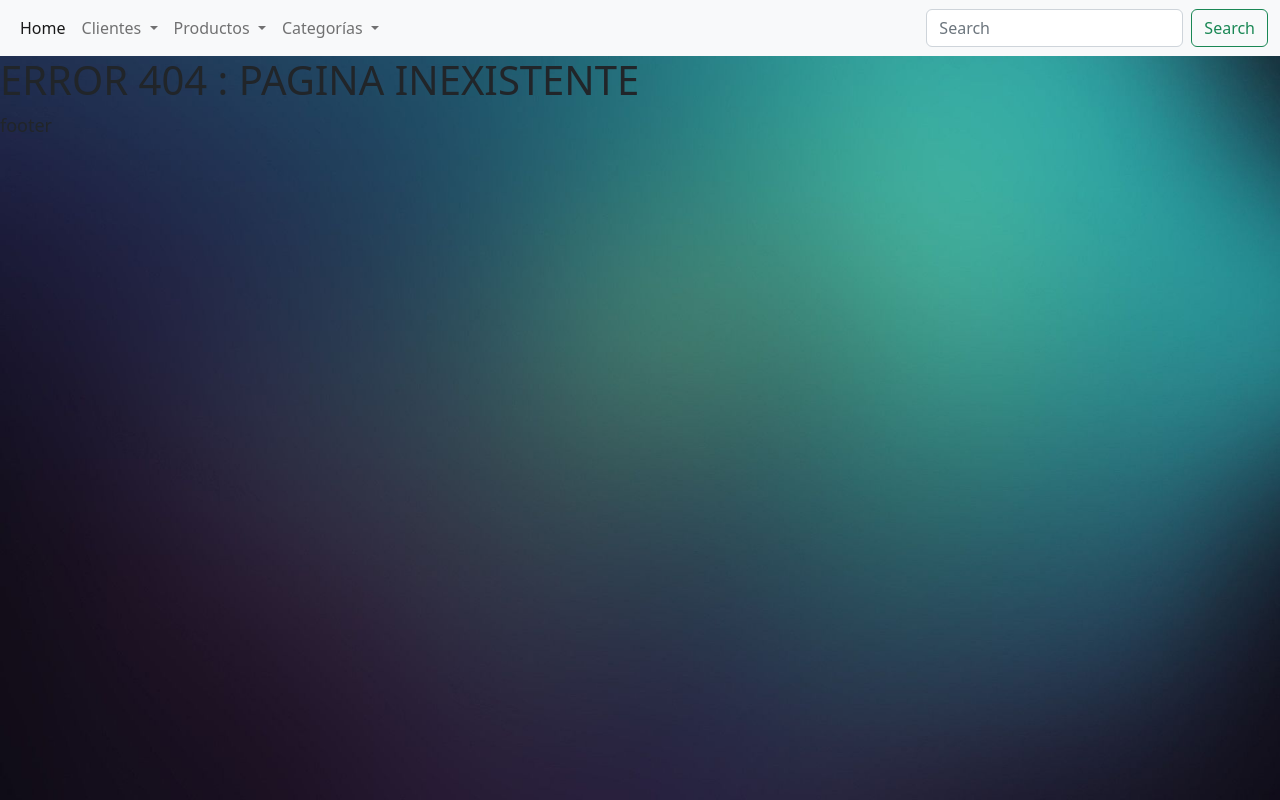
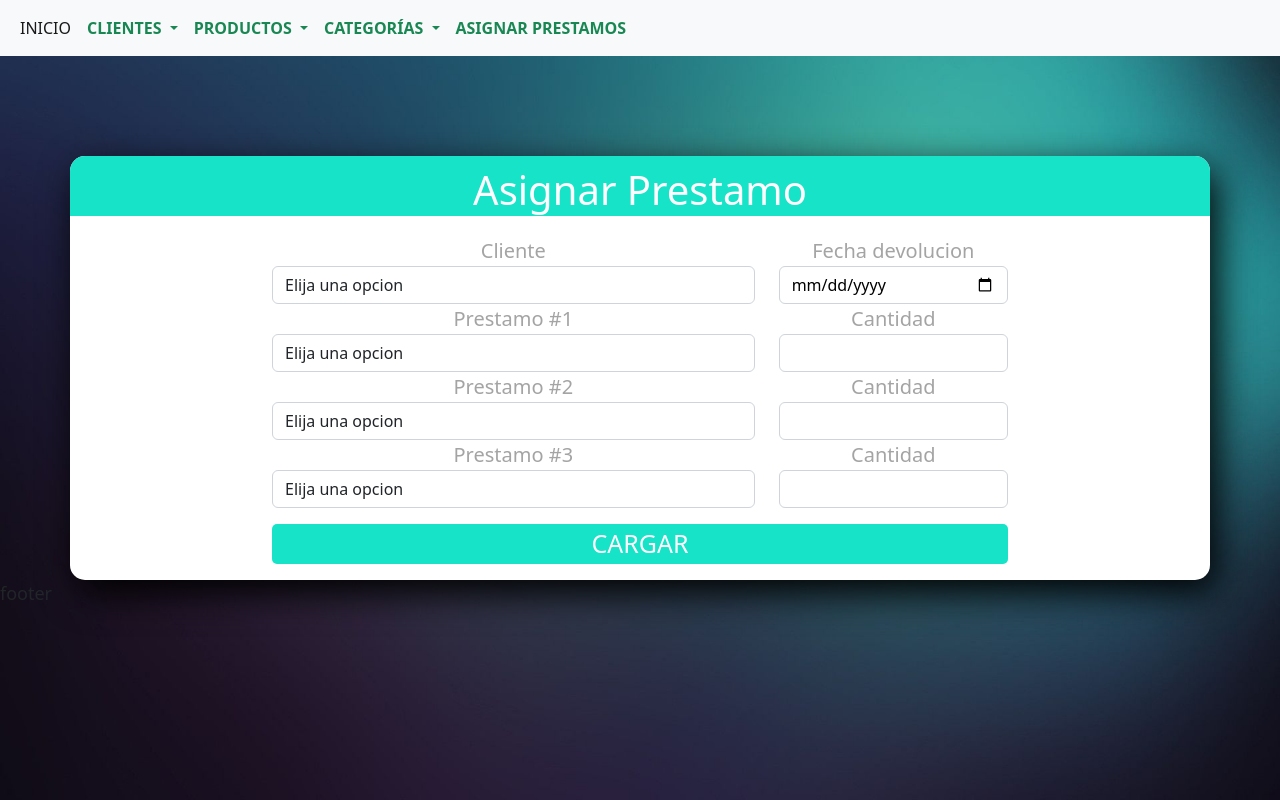
Before and after one commit to garcilazojuancruz95/alpic, a PHP site: page /asignarPrestamo in a window 1280 px wide. Run offline with PHP 8.4, Linux system fonts and the light colour scheme; tables that the repository leaves empty or names only in its code hold one stand-in row (values such as "Sample post"); some libraries are stand-ins or nearby versions.

Commit message:
lista asignar

```diff
--- /dev/null
+++ b/controller/prestamosController.php
@@ -0,0 +1,18 @@
+<?php
+	class PrestamosController
+	{
+		public function setPrestamo($tipo){
+			$idCliente = $_POST["idCliente"];
+			$fechaDevolucion = $_POST["fechaDevolucion"];
+
+			$array = ["idCliente"=>$idCliente,"fechaDevolucion"=>$fechaDevolucion];
+			$id = PrestamosModel::setPrestamo($array);
+			foreach ($_POST["prestamo"] as $key => $value) {
+				if ($value > 0) {
+					$arrayLista = ["prestamo"=>$value,"cantidad"=>$_POST["cantidad"][$key],"idPrestamo"=>$id];
+					 PrestamosModel::setPrestamoLista($arrayLista);
+				}
+			}
+		}
+	}
+ ?>
--- a/controller/routeController.php
+++ b/controller/routeController.php
@@ -5,7 +5,7 @@
 		public static function enlace()
 		{
 			//lista de paginas permitidas
-			$arrayPages = ["crearCliente","index","listaClientes","login","editarCliente","crearProducto","listaProductos","listaCategorias","editarProducto","crearCategoria","editarCategoria"];
+			$arrayPages = ["crearCliente","index","listaClientes","login","editarCliente","crearProducto","listaProductos","listaCategorias","editarProducto","crearCategoria","editarCategoria","asignarPrestamo"];
 			//si existe action
 			if (isset($_GET["action"])) {
 				if (in_array($_GET["action"], $arrayPages) == true) {
--- a/index.php
+++ b/index.php
@@ -4,11 +4,13 @@
 	require_once("controller/clientesController.php");
 	require_once("controller/categoriasController.php");
 	require_once("controller/productosController.php");
+	require_once("controller/prestamosController.php");
 	require_once("controller/authController.php");
 	//MODELOS
 	require_once("model/clientesModel.php");
 	require_once("model/productosModel.php");
 	require_once("model/categoriaModel.php");
+	require_once("model/prestamosModel.php");
 	require_once("model/authModel.php");
 
 	require_once("views/modules/template/template.views.php");
--- /dev/null
+++ b/model/prestamosModel.php
@@ -0,0 +1,53 @@
+<?php
+	class PrestamosModel
+	{
+		public static function setPrestamo($array){
+			$conexion = Conexion::conectar();
+			$sql = $conexion->prepare("INSERT INTO prestamos (idCliente,fechaDevolucion) VALUES(:idCliente,:fechaDevolucion)");
+			$sql->bindParam(":idCliente",$array["idCliente"],PDO::PARAM_INT);
+			$sql->bindParam(":fechaDevolucion",$array["fechaDevolucion"],PDO::PARAM_STR);
+
+			if( $sql->execute() ){
+				return $conexion->lastInsertId();
+			}
+			else{
+				return false;
+			}
+		}
+		public static function setPrestamoLista($array){
+			$sql = Conexion::conectar()->prepare("INSERT INTO prestamo_lista (prestamo,cantidad,idPrestamo) VALUES(:prestamo,:cantidad,:idPrestamo)");
+			$sql->bindParam(":prestamo",$array["prestamo"],PDO::PARAM_INT);
+			$sql->bindParam(":cantidad",$array["cantidad"],PDO::PARAM_INT);
+			$sql->bindParam(":idPrestamo",$array["idPrestamo"],PDO::PARAM_INT);
+
+			if( $sql->execute() ){
+				return true;
+			}
+			else{
+				return false;
+			}
+		}
+		public static function getPrestamo(){
+            $sql = Conexion::conectar()->prepare("SELECT p.id,p.fecha,p.fechaDevolucion,c.name FROM prestamos as p INNER JOIN clientes as c ON p.idCliente = c.id ORDER BY p.fechaDevolucion ASC");
+            if( $sql->execute()){
+                $respuesta = $sql->fetchAll();
+            }
+            else{
+                $respuesta = 0;
+            }
+            return $respuesta;
+        }
+        public static function getPrestamoLista($array){
+            $sql = Conexion::conectar()->prepare("SELECT * FROM prestamo_lista INNER JOIN productos ON prestamo_lista.prestamo = productos.id WHERE idPrestamo = :idPrestamo");
+			$sql->bindParam(":idPrestamo",$array["id"],PDO::PARAM_INT);
+
+            if( $sql->execute()){
+                $respuesta = $sql->fetchAll();
+            }
+            else{
+                $respuesta = 0;
+            }
+            return $respuesta;
+        }
+	}
+ ?>
--- /dev/null
+++ b/views/modules/pages/asignarPrestamo.views.php
@@ -0,0 +1,97 @@
+ <main id="asignarPrestamo" class="formulario">
+	<!-- el contenido de la pagina  -->
+	<form class="container" method="post">
+		<div class="row justify-content-center">
+			<h1>Asignar Prestamo</h1>
+			<div class="col-8 row px-0">
+				<div class="col-8">
+					<label for="">Cliente</label>
+					<select name="idCliente" class="form-control">
+						<option value="-1">Elija una opcion</option>
+						<?php
+							$listaClientes = ClientesModel::listaCliente();
+							foreach ($listaClientes as $key => $value) {
+								echo "<option value='".$value["id"]."'>".$value["name"]."</option>";
+							}
+						 ?>
+					</select>
+				</div>
+				<div class="col-4">
+					<label for="">Fecha devolucion</label>
+					<input type="date" name="fechaDevolucion" class="form-control">
+				</div>
+			</div>
+			<div class="col-8 row px-0">
+				<div class="col-8">
+
+					<label for="">Prestamo #1</label>
+					<select name="prestamo[]" class="form-control">
+						<option value="-1">Elija una opcion</option>
+						<?php
+							$listaProducto = ProductosModel::listaProducto();
+							foreach ($listaProducto as $key => $value) {
+								echo "<option value='".$value["id"]."'>".$value["name"]."</option>";
+							}
+						 ?>
+					</select>
+				</div>
+				<div class="col-4">
+					<label for="">Cantidad</label>
+					<input type="number" class="form-control" min="1" name="cantidad[]">
+				</div>
+			</div>
+
+			<div class="col-8 row px-0">
+				<div class="col-8">
+
+					<label for="">Prestamo #2</label>
+					<select name="prestamo[]" class="form-control">
+						<option value="-1">Elija una opcion</option>
+						<?php
+							$listaProducto = ProductosModel::listaProducto();
+							foreach ($listaProducto as $key => $value) {
+								echo "<option value='".$value["id"]."'>".$value["name"]."</option>";
+							}
+						 ?>
+					</select>
+				</div>
+				<div class="col-4">
+					<label for="">Cantidad</label>
+					<input type="number" class="form-control" min="1" name="cantidad[]">
+				</div>
+			</div>
+
+			<div class="col-8 row px-0">
+				<div class="col-8">
+
+					<label for="">Prestamo #3</label>
+					<select name="prestamo[]" class="form-control">
+						<option value="-1">Elija una opcion</option>
+						<?php
+							$listaProducto = ProductosModel::listaProducto();
+							foreach ($listaProducto as $key => $value) {
+								echo "<option value='".$value["id"]."'>".$value["name"]."</option>";
+							}
+						 ?>
+					</select>
+				</div>
+				<div class="col-4">
+					<label for="">Cantidad</label>
+					<input type="number" class="form-control" min="1" name="cantidad[]">
+				</div>
+			</div>
+
+			<div class="col-8 mt-3">
+				<button type="submit" name="enviar" class="buttons">CARGAR</button>
+			</div>
+		</div>
+		<?php
+			//Instancia de una clase, osea copiarla y meterla en una variable.
+			if (isset($_POST["enviar"])) {
+				$a = new PrestamosController;
+				$a->setPrestamo("crear");
+			}
+			//Con este codigo de arriba verificamos que ejecute la instancia y el metodo crearUsuario solamente cuando el usuario toca el el boton CARGAR.
+		 ?>
+	</form>
+</main>
--- a/views/modules/template/header.views.php
+++ b/views/modules/template/header.views.php
@@ -6,6 +6,7 @@
 	<meta http-equiv="X-UA-Compatible" content="IE=edge">
 	<meta name="viewport" content="width=device-width, initial-scale=1.0">
 	<link rel="stylesheet" href="css/style.css">
+  <link rel="stylesheet" href="https://cdnjs.cloudflare.com/ajax/libs/font-awesome/5.9.0/css/all.min.css" integrity="sha512-q3eWabyZPc1XTCmF+8/LuE1ozpg5xxn7iO89yfSOd5/oKvyqLngoNGsx8jq92Y8eXJ/IRxQbEC+FGSYxtk2oiw==" crossorigin="anonymous" referrerpolicy="no-referrer" />
 	<script src="https://cdn.jsdelivr.net/npm/@popperjs/core@2.11.5/dist/umd/popper.min.js" integrity="sha384-Xe+8cL9oJa6tN/veChSP7q+mnSPaj5Bcu9mPX5F5xIGE0DVittaqT5lorf0EI7Vk" crossorigin="anonymous"></script>
     <script src="https://cdn.jsdelivr.net/npm/bootstrap@5.2.0-beta1/dist/js/bootstrap.min.js" integrity="sha384-kjU+l4N0Yf4ZOJErLsIcvOU2qSb74wXpOhqTvwVx3OElZRweTnQ6d31fXEoRD1Jy" crossorigin="anonymous"></script>
     <link href="https://cdn.jsdelivr.net/npm/bootstrap@5.2.0-beta1/dist/css/bootstrap.min.css" rel="stylesheet" integrity="sha384-0evHe/X+R7YkIZDRvuzKMRqM+OrBnVFBL6DOitfPri4tjfHxaWutUpFmBp4vmVor" crossorigin="anonymous">
@@ -13,6 +14,11 @@
     <script src="//cdn.jsdelivr.net/npm/sweetalert2@11"></script>
 	<title>Document</title>
 </head>
+<script>
+  const tooltipTriggerList = document.querySelectorAll('[data-bs-toggle="tooltip"]')
+const tooltipList = [...tooltipTriggerList].map(tooltipTriggerEl => new bootstrap.Tooltip(tooltipTriggerEl))
+
+</script>
 <body>
 <header>
 	<nav class="navbar navbar-expand-lg navbar-light bg-light">
@@ -23,11 +29,11 @@
     <div class="collapse navbar-collapse" id="navbarSupportedContent">
       <ul class="navbar-nav me-auto mb-2 mb-lg-0">
         <li class="nav-item">
-          <a class="nav-link active" aria-current="page" href="/index">Home</a>
+          <a class="nav-link active" aria-current="page" href="/index">INICIO</a>
         </li>
         <li class="nav-item dropdown">
-          <a class="nav-link dropdown-toggle" href="#" id="navbarDropdown" role="button" data-bs-toggle="dropdown" aria-expanded="false">
-            Clientes
+          <a class="nav-link dropdown-toggle text-success fw-semibold" href="#" id="navbarDropdown" role="button" data-bs-toggle="dropdown" aria-expanded="false">
+            CLIENTES
           </a>
           <ul class="dropdown-menu" aria-labelledby="navbarDropdown">
             <li><a class="dropdown-item" href="/crearCliente">Crear cliente</a></li>
@@ -37,8 +43,8 @@
           </ul>
         </li>
         <li class="nav-item dropdown">
-          <a class="nav-link dropdown-toggle" href="#" id="navbarDropdown" role="button" data-bs-toggle="dropdown" aria-expanded="false">
-            Productos
+          <a class="nav-link dropdown-toggle text-success fw-semibold" href="#" id="navbarDropdown" role="button" data-bs-toggle="dropdown" aria-expanded="false">
+            PRODUCTOS
           </a>
           <ul class="dropdown-menu" aria-labelledby="navbarDropdown">
             <li><a class="dropdown-item" href="/crearProducto">Crear producto</a></li>
@@ -46,19 +52,20 @@
           </ul>
         </li>
         <li class="nav-item dropdown">
-          <a class="nav-link dropdown-toggle" href="#" id="navbarDropdown" role="button" data-bs-toggle="dropdown" aria-expanded="false">
-            Categorías
+          <a class="nav-link dropdown-toggle text-success fw-semibold" href="#" id="navbarDropdown" role="button" data-bs-toggle="dropdown" aria-expanded="false">
+            CATEGORÍAS
           </a>
           <ul class="dropdown-menu" aria-labelledby="navbarDropdown">
             <li><a class="dropdown-item" href="/crearCategoria">Crear categoría</a></li>
             <li><a class="dropdown-item" href="/listaCategorias">Lista de Categorias</a></li>
           </ul>
         </li>
+        <li class="nav-item">
+          <a class="nav-link text-success fw-semibold" href="/asignarPrestamo">
+            ASIGNAR PRESTAMOS
+          </a>
+        </li>
       </ul>
-      <form class="d-flex">
-        <input class="form-control me-2" type="search" placeholder="Search" aria-label="Search">
-        <button class="btn btn-outline-success" type="submit">Search</button>
-      </form>
     </div>
   </div>
 </nav>
```
Also changed, not shown: views/modules/pages/index.views.php (+90 -1 lines), model/categoriaModel.php (indentation only), views/modules/pages/crearCategoria.views.php (line endings or trailing spaces), 7 other files.
